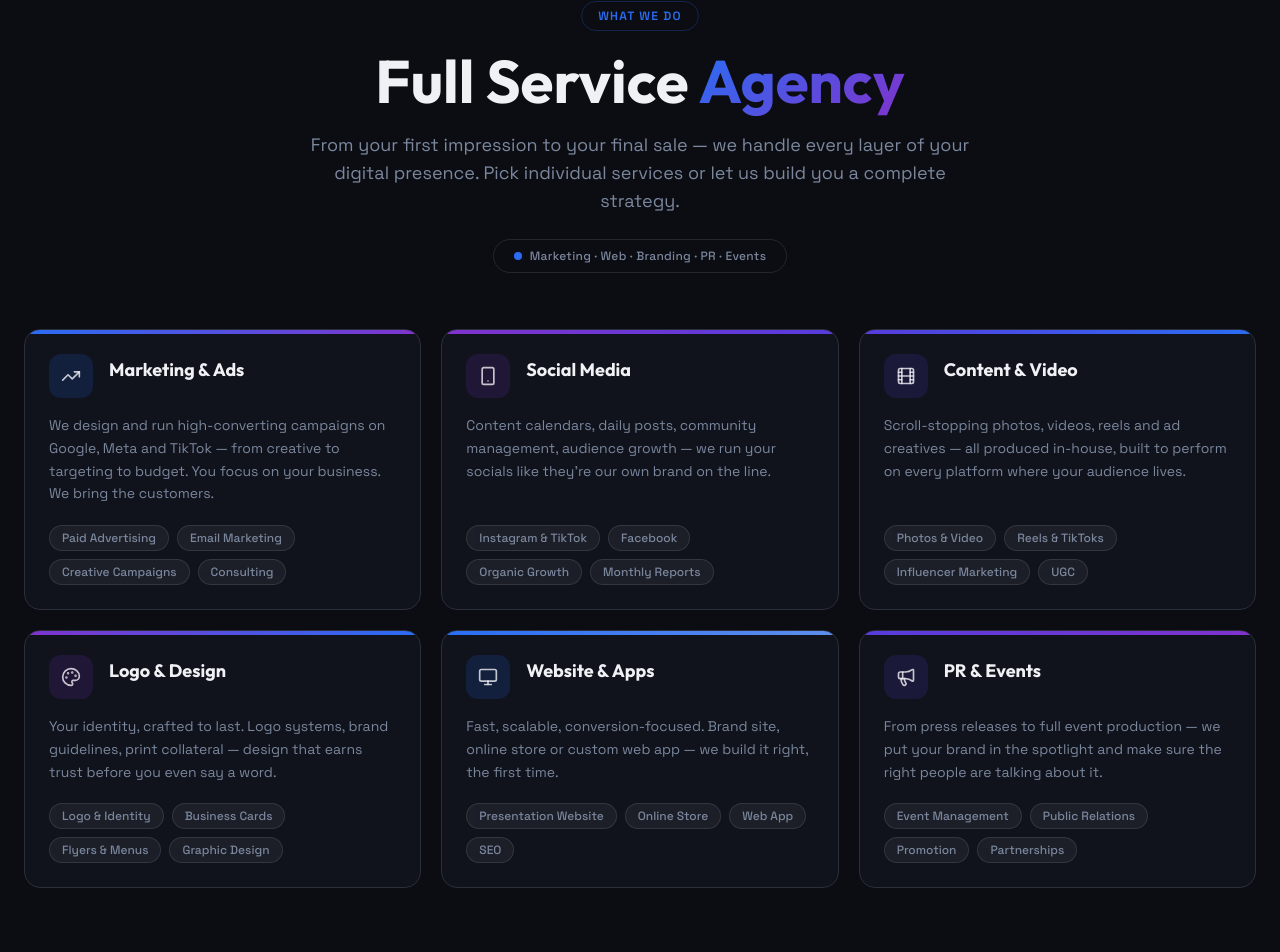
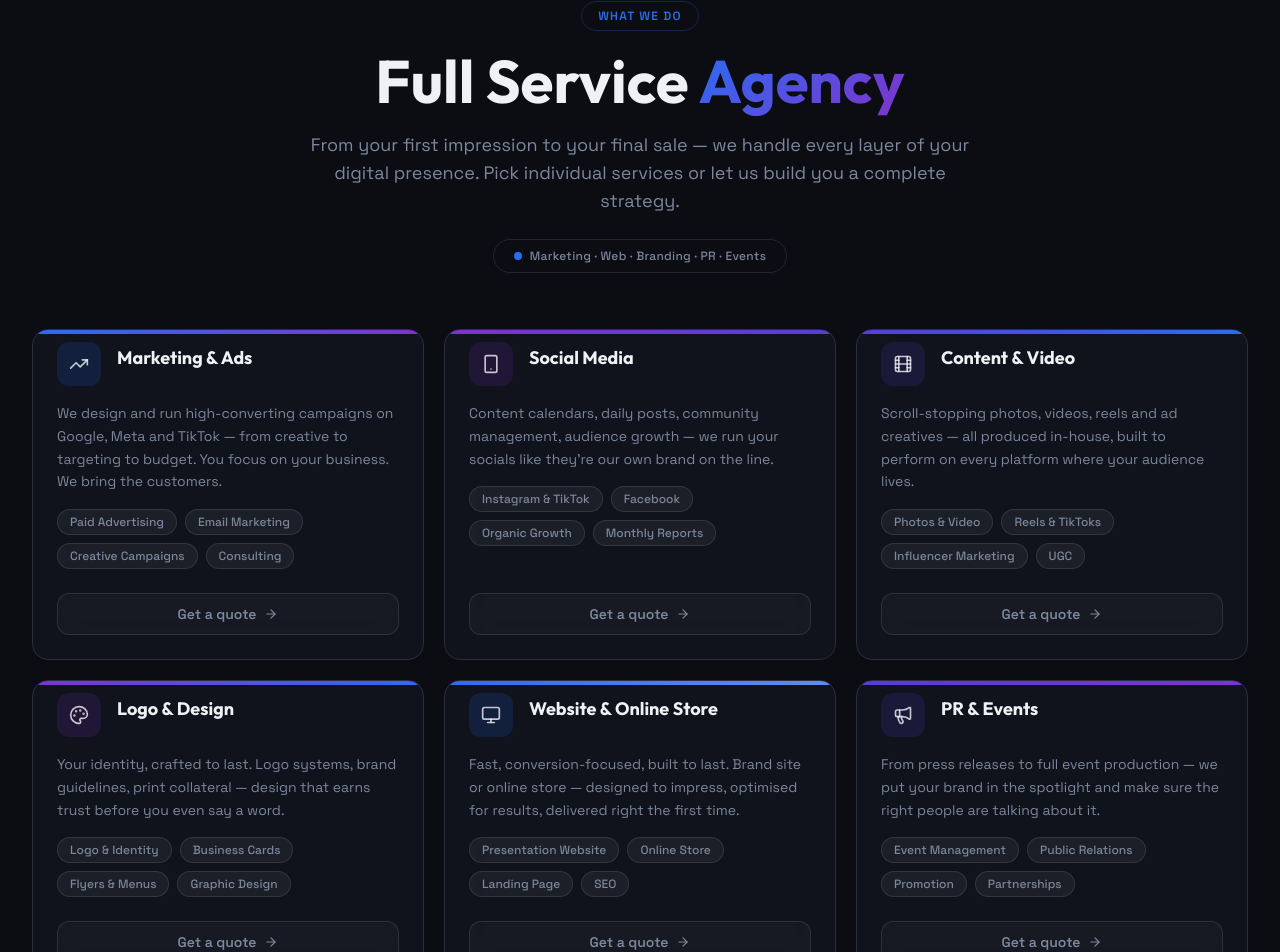
Before and after one commit to AlexandraMoldovan03/crux-vision, a React (Vite) app: page / in a window 1280 px wide. Shown: the part 1715-2667 px from the top of the page. Built offline with nearby package versions, Linux system fonts and the light colour scheme.

Commit message:
modificari

```diff
--- a/src/components/FooterSection.tsx
+++ b/src/components/FooterSection.tsx
@@ -159,6 +159,8 @@ const FooterSection = () => {
   const isInView = useInView(ref, { once: true, margin: "-50px" });
   const { t } = useLanguage();
 
+  const { pendingService, consumePendingService } = useLanguage();
+
   const [name, setName]           = useState("");
   const [company, setCompany]     = useState("");
   const [email, setEmail]         = useState("");
@@ -167,6 +169,19 @@ const FooterSection = () => {
   const [note, setNote]           = useState("");
   const [status, setStatus]       = useState<FormStatus>("idle");
   const [errorMsg, setErrorMsg]   = useState("");
+  const [formHighlight, setFormHighlight] = useState(false);
+
+  // When a service is selected from the Services section, pre-fill the form
+  useEffect(() => {
+    if (pendingService) {
+      const val = consumePendingService();
+      if (val) {
+        setServices((prev) => prev.includes(val) ? prev : [...prev, val]);
+        setFormHighlight(true);
+        setTimeout(() => setFormHighlight(false), 1800);
+      }
+    }
+  }, [pendingService, consumePendingService]);
 
   const FORMSPREE_ID = "xvzwwwlz";
 
@@ -339,7 +354,13 @@ const FooterSection = () => {
               </div>
             ) : (
               /* Form */
-              <form className="glass-card p-7 rounded-2xl flex flex-col gap-4" onSubmit={handleSubmit} noValidate>
+              <form
+                className={`glass-card p-7 rounded-2xl flex flex-col gap-4 transition-all duration-700 ${
+                  formHighlight ? "ring-2 ring-primary/50 shadow-[0_0_40px_-8px_hsl(var(--primary)/0.4)]" : ""
+                }`}
+                onSubmit={handleSubmit}
+                noValidate
+              >
                 {/* Row 1: Name + Company */}
                 <div className="grid grid-cols-1 sm:grid-cols-2 gap-4">
                   <input
@@ -387,6 +408,7 @@ const FooterSection = () => {
                   <label className="block text-xs font-medium text-muted-foreground mb-2 ml-1">
                     {t.formServices}
                   </label>
+                  <div className={`rounded-xl transition-all duration-700 ${formHighlight ? "ring-1 ring-primary/40" : ""}`}>
                     <MultiSelect
                       options={serviceOptions}
                       selected={services}
@@ -395,6 +417,7 @@ const FooterSection = () => {
                       selectedLabel={t.formServicesSelected}
                       disabled={isLoading}
                     />
+                  </div>
                 </div>
 
                 {/* Row 4: Optional note */}
--- a/src/components/Navbar.tsx
+++ b/src/components/Navbar.tsx
@@ -14,7 +14,6 @@ const Navbar = () => {
     { label: t.about, href: "#about" },
     { label: t.services, href: "#services" },
     { label: t.projects, href: "#projects" },
-    { label: t.process, href: "#process" },
     { label: t.contact, href: "#contact" },
   ];
 
--- a/src/components/ServicesSection.tsx
+++ b/src/components/ServicesSection.tsx
@@ -7,6 +7,7 @@ import {
   Palette,
   Monitor,
   Megaphone,
+  ArrowRight,
   type LucideIcon,
 } from "lucide-react";
 import { useLanguage } from "../contexts/LanguageContext";
@@ -19,10 +20,16 @@ interface Category {
   title: string;
   description: string;
   tags: string[];
+  serviceValue: string;
 }
 
 // ─── Category Card ────────────────────────────────────────────────────────────
-const CategoryCard = ({ cat, i }: { cat: Category; i: number }) => {
+const CategoryCard = ({ cat, i, onSelect, ctaLabel }: {
+  cat: Category;
+  i: number;
+  onSelect: (value: string) => void;
+  ctaLabel: string;
+}) => {
   const ref = useRef(null);
   const inView = useInView(ref, { once: true, margin: "-50px" });
   const Icon = cat.icon;
@@ -34,12 +41,12 @@ const CategoryCard = ({ cat, i }: { cat: Category; i: number }) => {
       animate={inView ? { opacity: 1, y: 0 } : {}}
       transition={{ type: "spring", stiffness: 75, damping: 18, delay: i * 0.08 }}
       whileHover={{ y: -6, transition: { type: "spring", stiffness: 300, damping: 24 } }}
-      className="group glass-card flex flex-col gap-4 overflow-hidden cursor-default"
+      className="group glass-card flex flex-col overflow-hidden"
     >
       {/* Coloured top accent bar */}
       <div className="h-1 w-full" style={{ background: cat.accentColor }} />
 
-      <div className="px-6 pb-6 flex flex-col gap-4 flex-1">
+      <div className="px-6 pb-6 pt-1 flex flex-col gap-4 flex-1">
         {/* Icon + Title */}
         <div className="flex items-start gap-4 mt-1">
           <div
@@ -53,13 +60,13 @@ const CategoryCard = ({ cat, i }: { cat: Category; i: number }) => {
           </h3>
         </div>
 
-        {/* Description — plain language */}
+        {/* Description */}
         <p className="text-muted-foreground text-sm leading-relaxed">
           {cat.description}
         </p>
 
-        {/* Tags — max 4, simple */}
-        <div className="flex flex-wrap gap-2 mt-auto pt-1">
+        {/* Tags */}
+        <div className="flex flex-wrap gap-2">
           {cat.tags.map((tag) => (
             <span
               key={tag}
@@ -68,6 +75,23 @@ const CategoryCard = ({ cat, i }: { cat: Category; i: number }) => {
               {tag}
             </span>
           ))}
+        </div>
+
+        {/* CTA button */}
+        <div className="mt-auto pt-2">
+          <button
+            onClick={() => onSelect(cat.serviceValue)}
+            className="w-full flex items-center justify-center gap-2 py-2.5 px-4 rounded-xl text-sm font-semibold
+              border border-white/10 bg-white/[0.03] text-muted-foreground
+              hover:border-primary/40 hover:bg-primary/8 hover:text-foreground
+              active:scale-[0.97] transition-all duration-200 group/btn"
+          >
+            <span>{ctaLabel}</span>
+            <ArrowRight
+              size={14}
+              className="transition-transform duration-200 group-hover/btn:translate-x-1"
+            />
+          </button>
         </div>
       </div>
     </motion.div>
@@ -78,8 +102,10 @@ const CategoryCard = ({ cat, i }: { cat: Category; i: number }) => {
 const ServicesSection = () => {
   const headerRef = useRef(null);
   const headerInView = useInView(headerRef, { once: true, margin: "-80px" });
-  const { t, lang } = useLanguage();
+  const { t, lang, selectService } = useLanguage();
   const ro = lang === "ro";
+
+  const ctaLabel = ro ? "Cere ofertă" : "Get a quote";
 
   const categories: Category[] = [
     {
@@ -88,6 +114,7 @@ const ServicesSection = () => {
       iconBg: "hsl(var(--primary) / 0.15)",
       title: t.svcCat1Title,
       description: t.svcCat1Desc,
+      serviceValue: "marketing",
       tags: ro
         ? ["Reclame Plătite", "Email Marketing", "Campanii Creative", "Consultanță"]
         : ["Paid Advertising", "Email Marketing", "Creative Campaigns", "Consulting"],
@@ -98,6 +125,7 @@ const ServicesSection = () => {
       iconBg: "hsl(var(--secondary) / 0.15)",
       title: t.svcCat2Title,
       description: t.svcCat2Desc,
+      serviceValue: "social-media",
       tags: ro
         ? ["Instagram & TikTok", "Facebook", "Creștere Organică", "Rapoarte Lunare"]
         : ["Instagram & TikTok", "Facebook", "Organic Growth", "Monthly Reports"],
@@ -108,6 +136,7 @@ const ServicesSection = () => {
       iconBg: "hsl(var(--accent) / 0.15)",
       title: t.svcCat3Title,
       description: t.svcCat3Desc,
+      serviceValue: "content",
       tags: ro
         ? ["Fotografii & Video", "Reels & TikToks", "Influencer Marketing", "UGC"]
         : ["Photos & Video", "Reels & TikToks", "Influencer Marketing", "UGC"],
@@ -118,6 +147,7 @@ const ServicesSection = () => {
       iconBg: "hsl(var(--secondary) / 0.15)",
       title: t.svcCat4Title,
       description: t.svcCat4Desc,
+      serviceValue: "design",
       tags: ro
         ? ["Logo & Identitate", "Cărți de Vizită", "Pliante & Meniuri", "Graphic Design"]
         : ["Logo & Identity", "Business Cards", "Flyers & Menus", "Graphic Design"],
@@ -128,9 +158,10 @@ const ServicesSection = () => {
       iconBg: "hsl(var(--primary) / 0.15)",
       title: t.svcCat5Title,
       description: t.svcCat5Desc,
+      serviceValue: "web",
       tags: ro
-        ? ["Site de Prezentare", "Magazin Online", "Aplicație Web", "SEO"]
-        : ["Presentation Website", "Online Store", "Web App", "SEO"],
+        ? ["Site de Prezentare", "Magazin Online", "Landing Page", "SEO"]
+        : ["Presentation Website", "Online Store", "Landing Page", "SEO"],
     },
     {
       icon: Megaphone,
@@ -138,6 +169,7 @@ const ServicesSection = () => {
       iconBg: "hsl(var(--accent) / 0.15)",
       title: t.svcCat6Title,
       description: t.svcCat6Desc,
+      serviceValue: "pr-events",
       tags: ro
         ? ["Organizare Evenimente", "Relații Publice", "Promovare", "Parteneriate"]
         : ["Event Management", "Public Relations", "Promotion", "Partnerships"],
@@ -200,7 +232,7 @@ const ServicesSection = () => {
         {/* Grid */}
         <div className="grid grid-cols-1 md:grid-cols-2 lg:grid-cols-3 gap-5">
           {categories.map((cat, i) => (
-            <CategoryCard key={cat.title} cat={cat} i={i} />
+            <CategoryCard key={cat.title} cat={cat} i={i} onSelect={selectService} ctaLabel={ctaLabel} />
           ))}
         </div>
       </div>
--- a/src/contexts/LanguageContext.tsx
+++ b/src/contexts/LanguageContext.tsx
@@ -1,4 +1,4 @@
-import { createContext, useContext, useState, type ReactNode } from "react";
+import { createContext, useContext, useState, useCallback, type ReactNode } from "react";
 
 type Lang = "en" | "ro";
 
@@ -41,8 +41,8 @@ const translations = {
     svcCat3Desc: "Scroll-stopping photos, videos, reels and ad creatives — all produced in-house, built to perform on every platform where your audience lives.",
     svcCat4Title: "Logo & Design",
     svcCat4Desc: "Your identity, crafted to last. Logo systems, brand guidelines, print collateral — design that earns trust before you even say a word.",
-    svcCat5Title: "Website & Apps",
-    svcCat5Desc: "Fast, scalable, conversion-focused. Brand site, online store or custom web app — we build it right, the first time.",
+    svcCat5Title: "Website & Online Store",
+    svcCat5Desc: "Fast, conversion-focused, built to last. Brand site or online store — designed to impress, optimised for results, delivered right the first time.",
     svcCat6Title: "PR & Events",
     svcCat6Desc: "From press releases to full event production — we put your brand in the spotlight and make sure the right people are talking about it.",
     // keep old keys for backwards compat (not displayed anymore)
@@ -72,8 +72,8 @@ const translations = {
     proj3Title: "DisTim",
     proj3Desc: "Cultural discovery platform for Timișoara — interactive map of literary and artistic landmarks, event listings, and QR-based city exploration for visitors in transit.",
     proj3Tag: "Cultural Platform",
-    proj4Title: "Prof & Coach Anca",
-    proj4Desc: "Personal brand website for educator and life coach Anca Farkas-Rusu — featuring course listings, session booking, an online shop, and a virtual tour experience.",
+    proj4Title: "Presentation Website + Online Store",
+    proj4Desc: "Personal brand website - featuring course listings, session booking, an online shop, and a virtual tour experience.",
     proj4Tag: "Coaching Website",
     viewCaseStudy: "View Case Study",
     featuredBadge: "Featured",
@@ -157,7 +157,7 @@ const translations = {
     svcOpt2: "📣 Marketing & Ads",
     svcOpt3: "🎬 Content & Video",
     svcOpt4: "🎨 Logo & Design",
-    svcOpt5: "🌐 Website or App",
+    svcOpt5: "🌐 Website or Online Store",
     svcOpt6: "📰 PR & Events",
     svcOpt7: "💰 Pricing & Packages",
     svcOpt8: "🤔 Not sure yet — let's talk",
@@ -197,8 +197,8 @@ const translations = {
     svcCat3Desc: "Fotografii, video, reels, reclame vizuale — totul creat de echipa noastră, gândit să oprească scrollul și să facă oamenii să dea click. Nu facem conținut de umplutură.",
     svcCat4Title: "Logo & Design",
     svcCat4Desc: "Logo, ghid de brand, cărți de vizită, pliante, meniuri — tot ce face ca afacerea ta să inspire încredere la prima vedere. Identitate vizuală care se ține minte.",
-    svcCat5Title: "Site Web & Aplicații",
-    svcCat5Desc: "Site de prezentare, magazin online sau aplicație web la comandă — facem ce ai nevoie, cum trebuie, fără scurtături. Rapid, arătos și construit să reziste.",
+    svcCat5Title: "Site Web & Magazin Online",
+    svcCat5Desc: "De la site-uri de prezentare la platforme e-commerce complexe, construim infrastructura digitală care îți transformă vizitatorii în clienți. Performanță fără compromisuri, implementată corect de la primul rând de cod.",
     svcCat6Title: "PR & Evenimente",
     svcCat6Desc: "Organizăm evenimentele tale de la A la Z, scriem comunicatele de presă și ne asigurăm că brandul tău ajunge la oamenii potriviți — în media, pe rețele și în comunitate.",
     // keep old keys for backwards compat (not displayed anymore)
@@ -227,8 +227,8 @@ const translations = {
     proj3Title: "DisTim",
     proj3Desc: "Platformă de descoperire culturală pentru Timișoara — hartă interactivă a reperelor literare și artistice, listing-uri de evenimente și explorare a orașului prin QR pentru vizitatorii în tranzit.",
     proj3Tag: "Platformă Culturală",
-    proj4Title: "Prof & Coach Anca",
-    proj4Desc: "Website de brand personal pentru educatoarea și life coach-ul Anca Farkas-Rusu — cu listing-uri de cursuri, rezervare sesiuni, magazin online și tur virtual.",
+    proj4Title: "Site de prezentare + magazin online",
+    proj4Desc: "Website de brand personal cu listing-uri de cursuri, rezervare sesiuni, magazin online și tur virtual.",
     proj4Tag: "Website Coaching",
     viewCaseStudy: "Vezi Studiul de Caz",
     featuredBadge: "Recomandat",
@@ -309,7 +309,7 @@ const translations = {
     svcOpt2: "📣 Marketing & Reclame",
     svcOpt3: "🎬 Conținut & Video",
     svcOpt4: "🎨 Logo & Design",
-    svcOpt5: "🌐 Site Web sau Aplicație",
+    svcOpt5: "🌐 Site Web sau Magazin Online",
     svcOpt6: "📰 PR & Evenimente",
     svcOpt7: "💰 Bugete & Prețuri",
     svcOpt8: "🤔 Nu știu exact, vreau să discutăm",
@@ -323,18 +323,39 @@ interface LanguageContextType {
   lang: Lang;
   setLang: (lang: Lang) => void;
   t: Translations;
+  pendingService: string | null;
+  selectService: (value: string) => void;
+  consumePendingService: () => string | null;
 }
 
 const LanguageContext = createContext<LanguageContextType>({
   lang: "en",
   setLang: () => {},
   t: translations.en,
+  pendingService: null,
+  selectService: () => {},
+  consumePendingService: () => null,
 });
 
 export const LanguageProvider = ({ children }: { children: ReactNode }) => {
   const [lang, setLang] = useState<Lang>("en");
+  const [pendingService, setPendingService] = useState<string | null>(null);
+
+  const selectService = useCallback((value: string) => {
+    setPendingService(value);
+    setTimeout(() => {
+      document.getElementById("contact")?.scrollIntoView({ behavior: "smooth" });
+    }, 80);
+  }, []);
+
+  const consumePendingService = useCallback(() => {
+    const val = pendingService;
+    setPendingService(null);
+    return val;
+  }, [pendingService]);
+
   return (
-    <LanguageContext.Provider value={{ lang, setLang, t: translations[lang] }}>
+    <LanguageContext.Provider value={{ lang, setLang, t: translations[lang], pendingService, selectService, consumePendingService }}>
       {children}
     </LanguageContext.Provider>
   );
--- a/src/index.css
+++ b/src/index.css
@@ -146,7 +146,17 @@
   }
 
   .section-padding {
-    padding: 6rem 1.5rem;
+    padding: 4rem 1rem;
+  }
+  @media (min-width: 640px) {
+    .section-padding {
+      padding: 5rem 1.5rem;
+    }
+  }
+  @media (min-width: 1024px) {
+    .section-padding {
+      padding: 6rem 2rem;
+    }
   }
 
   .marquee-viewport {
--- a/src/pages/Index.tsx
+++ b/src/pages/Index.tsx
@@ -9,7 +9,6 @@ const ProjectsSection = lazy(() => import("@/components/ProjectsSection"));
 const StatsSection       = lazy(() => import("@/components/StatsSection"));
 const ClientsSection     = lazy(() => import("@/components/ClientsSection"));
 const SocialProofSection = lazy(() => import("@/components/SocialProofSection"));
-const ProcessSection     = lazy(() => import("@/components/ProcessSection"));
 const CtaSection      = lazy(() => import("@/components/CtaSection"));
 const FooterSection   = lazy(() => import("@/components/FooterSection"));
 
@@ -40,9 +39,6 @@ const Index = () => {
         <SocialProofSection />
       </Suspense>
       <Suspense fallback={<SectionFallback />}>
-        <ProcessSection />
-      </Suspense>
-      <Suspense fallback={<SectionFallback />}>
         <CtaSection />
       </Suspense>
       <Suspense fallback={<SectionFallback />}>
```
Also changed, not shown: src/components/SocialProofSection.tsx (+15 -17 lines). Lines whose indentation alone changed are shown as unchanged.
